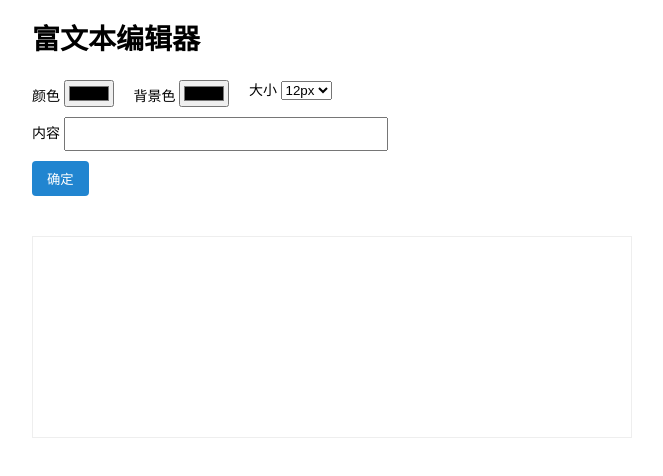
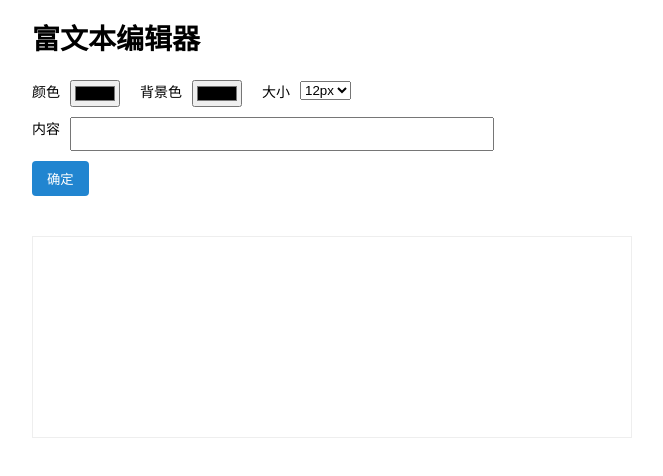
Before and after one commit to qingguatang/fecode, a website: page app/c11/index.html in a window 1280 px wide. Shown: the whole page, without its empty margins (76-739 px from the left). Drawn offline with Linux system fonts and the light colour scheme.

Commit message:
临时保存

```diff
--- a/app/c11/style.less
+++ b/app/c11/style.less
@@ -26,11 +26,18 @@ body {
     .field {
       float: left;
       margin-right: 20px;
+
+      label {
+        float: left;
+        // 将label文字对齐
+        line-height: 25px;
+        margin-right: 10px;
+      }
     }
   }
 
   .text-input {
-    width: 300px;
+    width: 400px;
     line-height: 30px;
     padding: 0 10px;
   }
```
Also changed, not shown: README.md, app/c10/style.css, app/c11/style.css.
